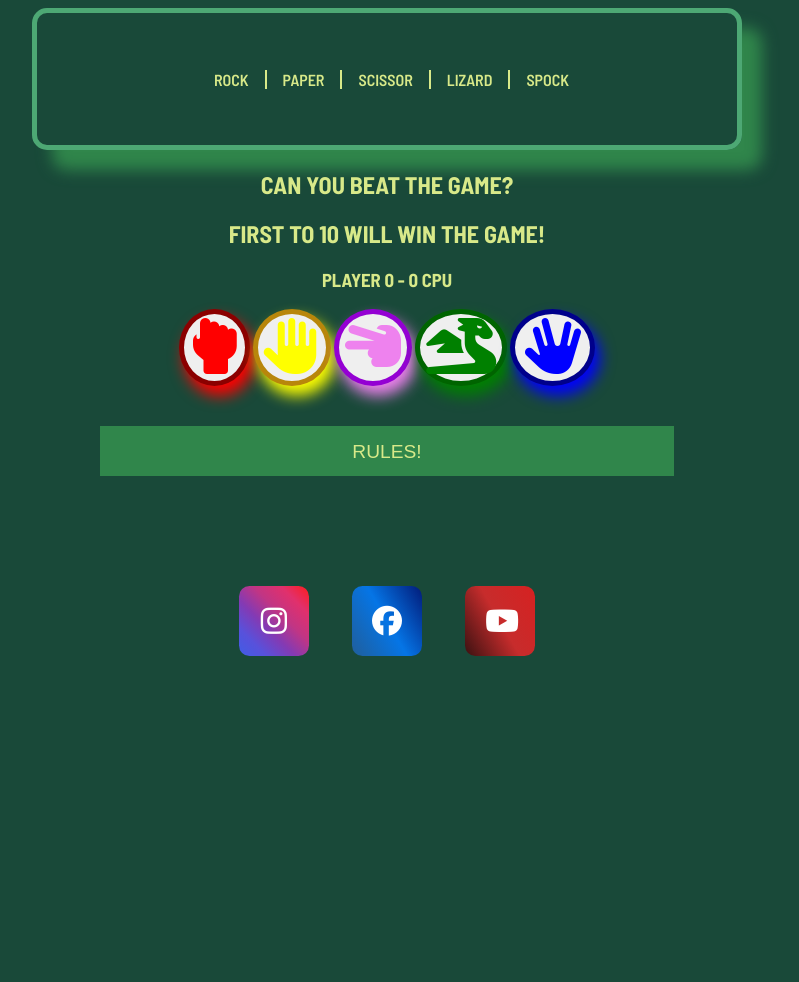
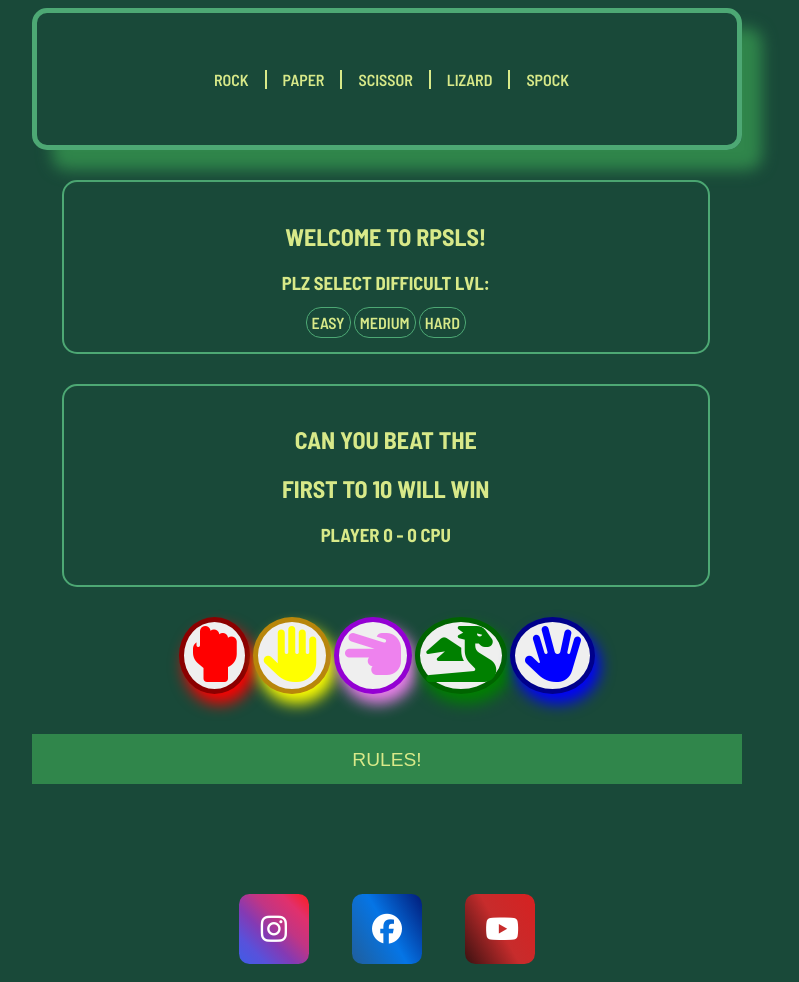
Before and after one commit to CBergane/rock-paper-scissor-lizard-spock, a plain HTML site: page index.html in a window 1280 px wide. Shown: the whole page, without its empty margins (253-1052 px from the left). Before the commit the page ends 816 px from the top, so only its background shows below. Drawn offline with Linux system fonts and the light colour scheme.

Commit message:
added diffecult lvl choices

```diff
--- a/assets/css/style.css
+++ b/assets/css/style.css
@@ -11,11 +11,8 @@ body {
     flex-direction: column;
 }
 
-.game-container {
-    display: flex;
-    justify-content: center;
-    align-items: center;
-    flex-direction: column;
+.hidden {
+    display: none;
 }
 
 .logo-container{
@@ -54,10 +51,68 @@ ul.horizontal li:not(:last-child) {
     border-right: 2px solid rgb(216, 233, 137);
 }
 
-.game-pit{
-    /* position: relative; */
-    z-index: 1;
+/* landing page */
+
+.landing-page {
+    border: 2px solid rgb(77, 168, 116);
+    padding: 20px;
+    margin: 30px;
+    width: 85%;
+    border-radius: 15px;
 }
+
+#easy {
+    border: 1px solid rgb(77, 168, 116);
+    padding: 5px;
+    border-radius: 15px;
+    transition: 0.4s ease-in-out;
+    cursor: pointer;
+}
+
+#easy:hover {
+    background-color: rgb(216, 233, 137);
+    color: rgb(25, 73, 57);
+    transition: 0.4s ease-in-out;
+}
+
+#medium {
+    border: 1px solid rgb(77, 168, 116);
+    padding: 5px;
+    border-radius: 15px;
+    transition: 0.4s ease-in-out;
+    cursor: pointer;
+}
+
+#medium:hover {
+    background-color: rgb(216, 233, 137);
+    color: rgb(25, 73, 57);
+    transition: 0.4s ease-in-out;
+}
+
+#hard {
+    border: 1px solid rgb(77, 168, 116);
+    padding: 5px;
+    border-radius: 15px;
+    transition: 0.4s ease-in-out;
+    cursor: pointer;
+}
+
+#hard:hover {
+    background-color: rgb(216, 233, 137);
+    color: rgb(25, 73, 57);
+    transition: 0.4s ease-in-out;
+}
+
+/* Game board */
+
+.score-board {
+    border: 2px solid rgb(77, 168, 116);
+    padding: 20px;
+    margin: 30px;
+    width: 85%;
+    border-radius: 15px;
+}
+
 
 /* Button styling */
 
@@ -158,22 +213,6 @@ ul.horizontal li:not(:last-child) {
     margin: 0;
 }
 
-/* Media queries */
-
-@media screen and (max-width: 900px){
-
-    .btn-collapse{
-        width: 100%;
-    }
-
-    .rules {
-        position: relative;
-        left: 0;
-        max-width: 0;
-        margin: 0;
-    }
-}
-
 /* Social media footer*/
 
 footer{
@@ -212,6 +251,24 @@ footer{
     color: #fff;
 }
 
+
+/* Media queries */
+
+@media screen and (max-width: 900px){
+
+    .btn-collapse{
+        width: 100%;
+    }
+
+    .rules {
+        position: relative;
+        left: 0;
+        max-width: 0;
+        margin: 0;
+    }
+}
+
+
 @media screen and (max-width:420px){
 
     .logo {
--- a/index.html
+++ b/index.html
@@ -26,11 +26,21 @@
             </section>
         </div>
     <div class="game-pit">
+        <section>
+            <div class="landing-page">
+                <h2>Welcome to RPSLS!</h2>
+                <h3>Plz select difficult lvl:</h3>
+                <span id="easy">Easy</span>
+                <span id="medium">Medium</span>
+                <span id="hard">Hard</span>
+            </div>
+        </section>
         <!-- Main score area and the win conditions of the game -->
+        <div>
             <section class="score-board">
                 <div class="main">
-        <h1>Can you beat the game?</h1>
-        <h2>First to 10 will win the game!</h2>
+                    <h1>Can you beat the </h1>
+                    <h2>First to 10 will win</h2>
                     <h3>Player <span id="player-score"> 0 </span> - <span id="cpu-score"> 0 </span> CPU</h3>
                 </div>
             </section>
@@ -44,6 +54,8 @@
                     <button class="option btn spock" value="Spock" aria-label="Spock"><span class="fa-solid fa-hand-spock"></span></button>
                 </div>
             </section>
+        </div>
+
 <!-- A button that describes the rules of the game -->
     <button type="button" class="btn-collapse" aria-label="Rules">Rules!</button>
             <div class="rules ">
@@ -52,15 +64,12 @@
             </p>
             <img src="assets/images/rules.png" alt="rules image">
         </div>
+</div>
 
-</div>
-</div>
 <footer id="img-social-media">
     <a href="instagram.com" target="_blank" rel="noopener" aria-label="Follow us on instagram and get latest news on new games" class="fa-brands fa-instagram"></a>
     <a href="facebook.com" target="_blank" rel="noopener" arial-label="Follow our facebook page and interact with our players" class="fa-brands fa-facebook"></a>
     <a href="youtube.com" target="_blank" rel="noopener" arial-label="Follow our youtube page and get previews of new games" class="fa-brands fa-youtube"></a>
-
-
 </footer>
 <script src="assets/js/script.js"></script>
 <!-- font awesome java script -->
```
Lines whose indentation alone changed are shown as unchanged.
